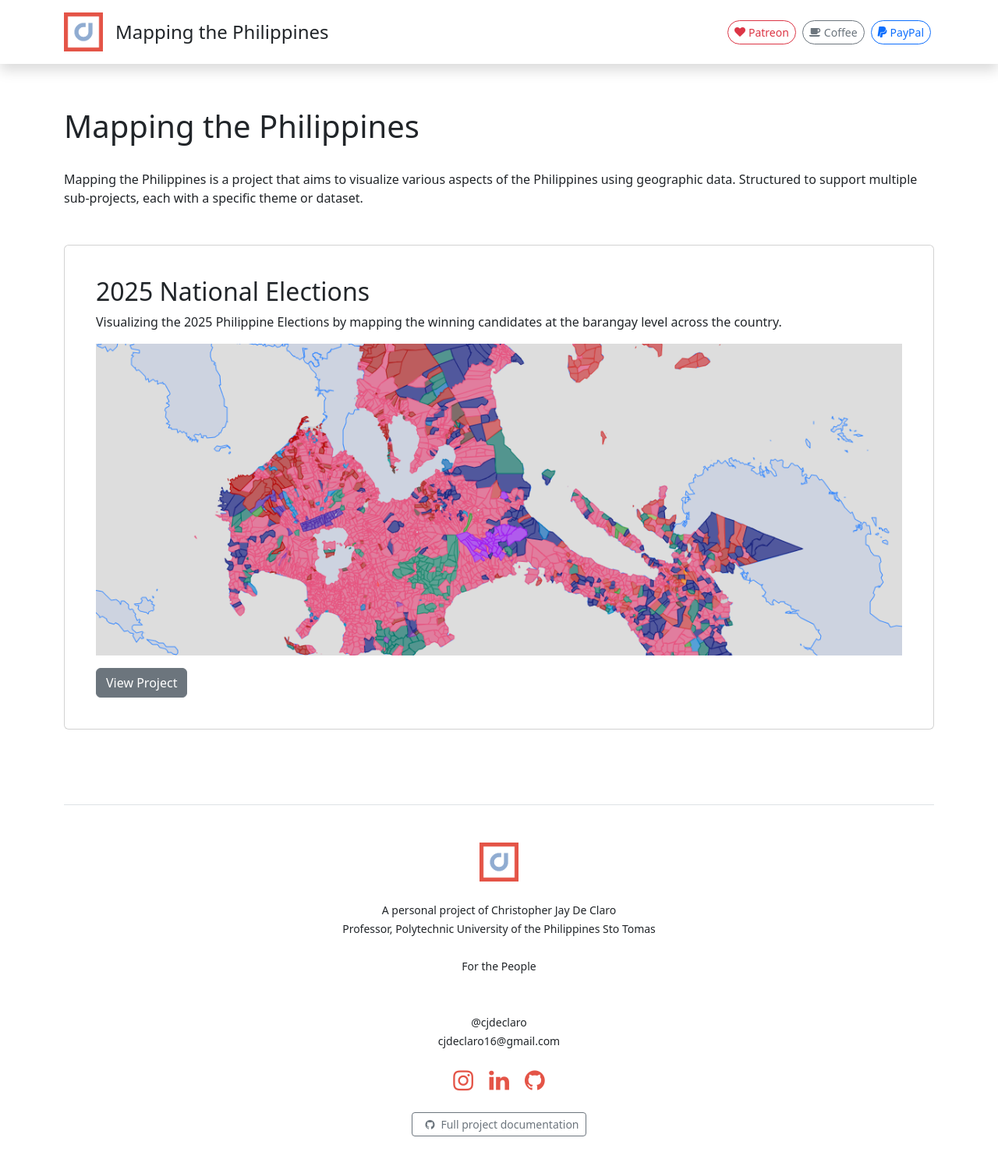
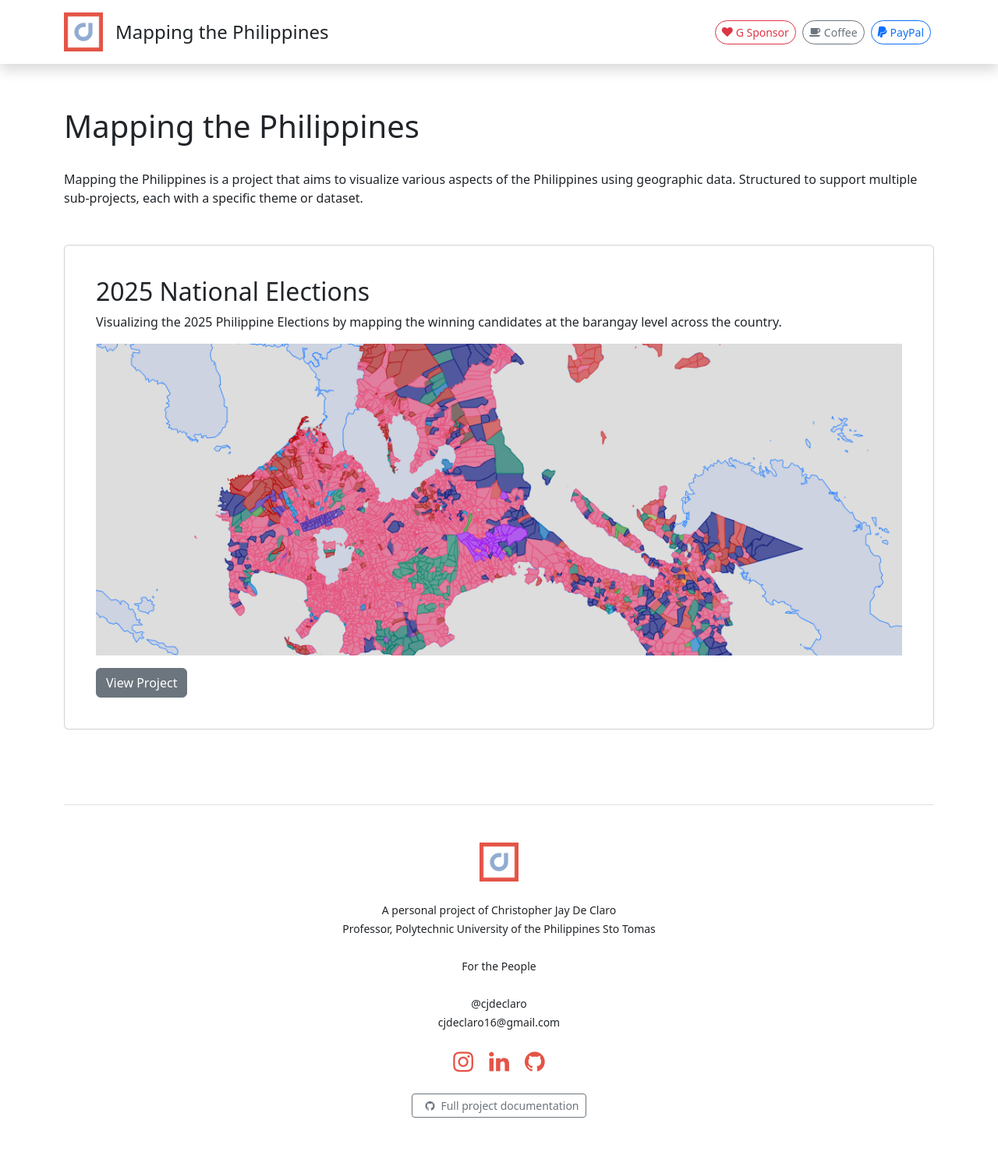
Before and after one commit to cjdeclaro/mapping-the-ph, a plain HTML site: page index.html in a window 1280 px wide. Shown: the whole page at 78% size. Drawn offline with nearby package versions, Linux system fonts and the light colour scheme.

Commit message:
Meta data

```diff
--- a/index.html
+++ b/index.html
@@ -40,10 +40,10 @@
 
             <div class="d-flex flex-row flex-end py-3 align-items-center">
               <a class="btn btn-sm mx-1 btn-outline-danger rounded-5" target="_blank"
-                href="https://patreon.com/cjdeclaro">
+                href="https://github.com/sponsors/cjdeclaro">
                 <div class="d-flex flex-row flex-start align-items-center">
                   <i class="fa fa-heart" aria-hidden="true"></i>
-                  <div class="d-none d-md-block ms-1">Patreon</div>
+                  <div class="d-none d-md-block ms-1">G Sponsor</div>
                 </div>
               </a>
               <a class="btn btn-sm mx-1 btn-outline-secondary rounded-5" target="_blank"
@@ -125,7 +125,7 @@
               For the People
             </small>
           </div>
-          <div class="mt-5">
+          <div class="mt-4">
             <small>
               @cjdeclaro<br>
               cjdeclaro16@gmail.com
```
Also changed, not shown: elections-2025/index.html (+3 -3 lines), 1 other file.
